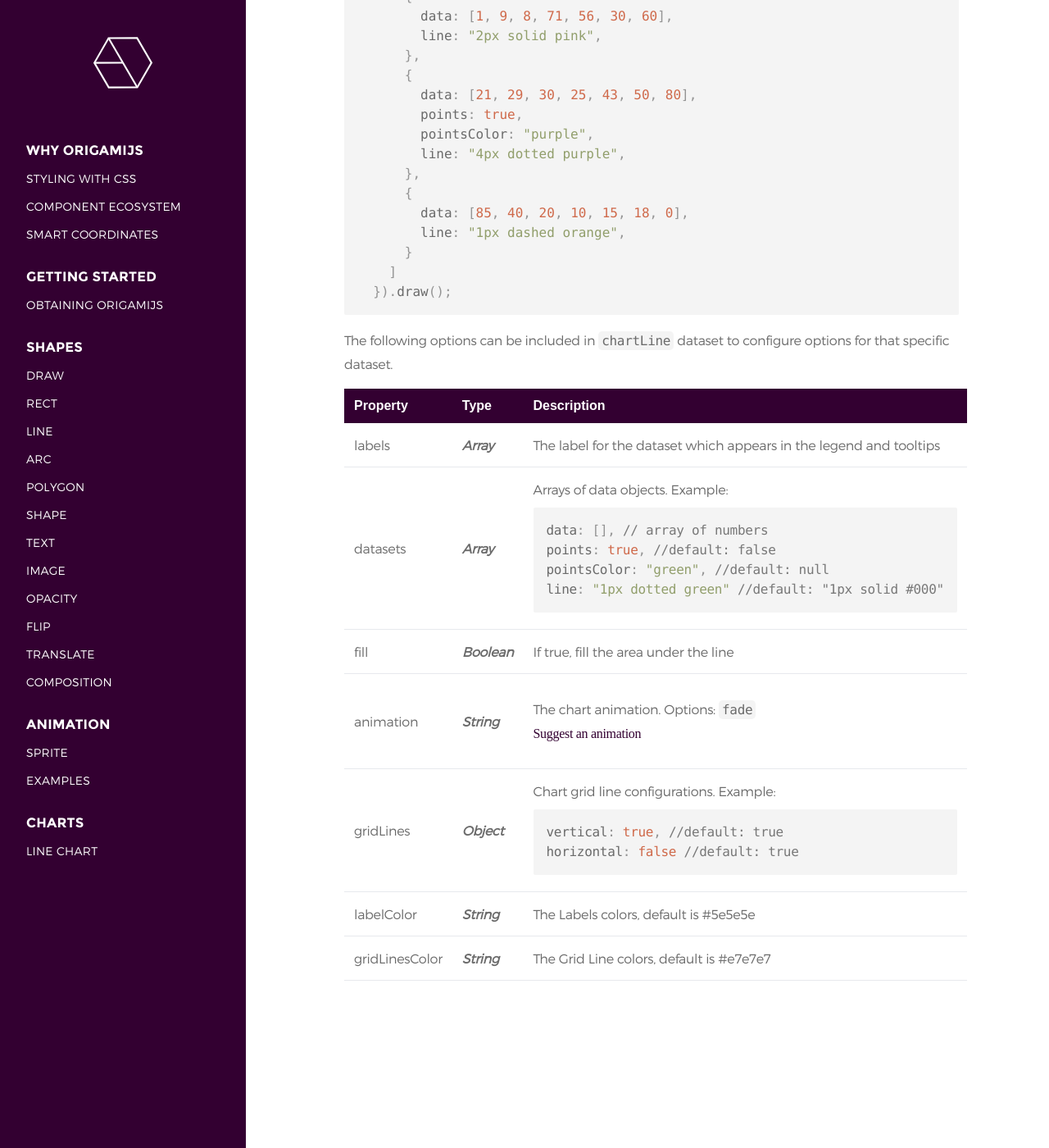
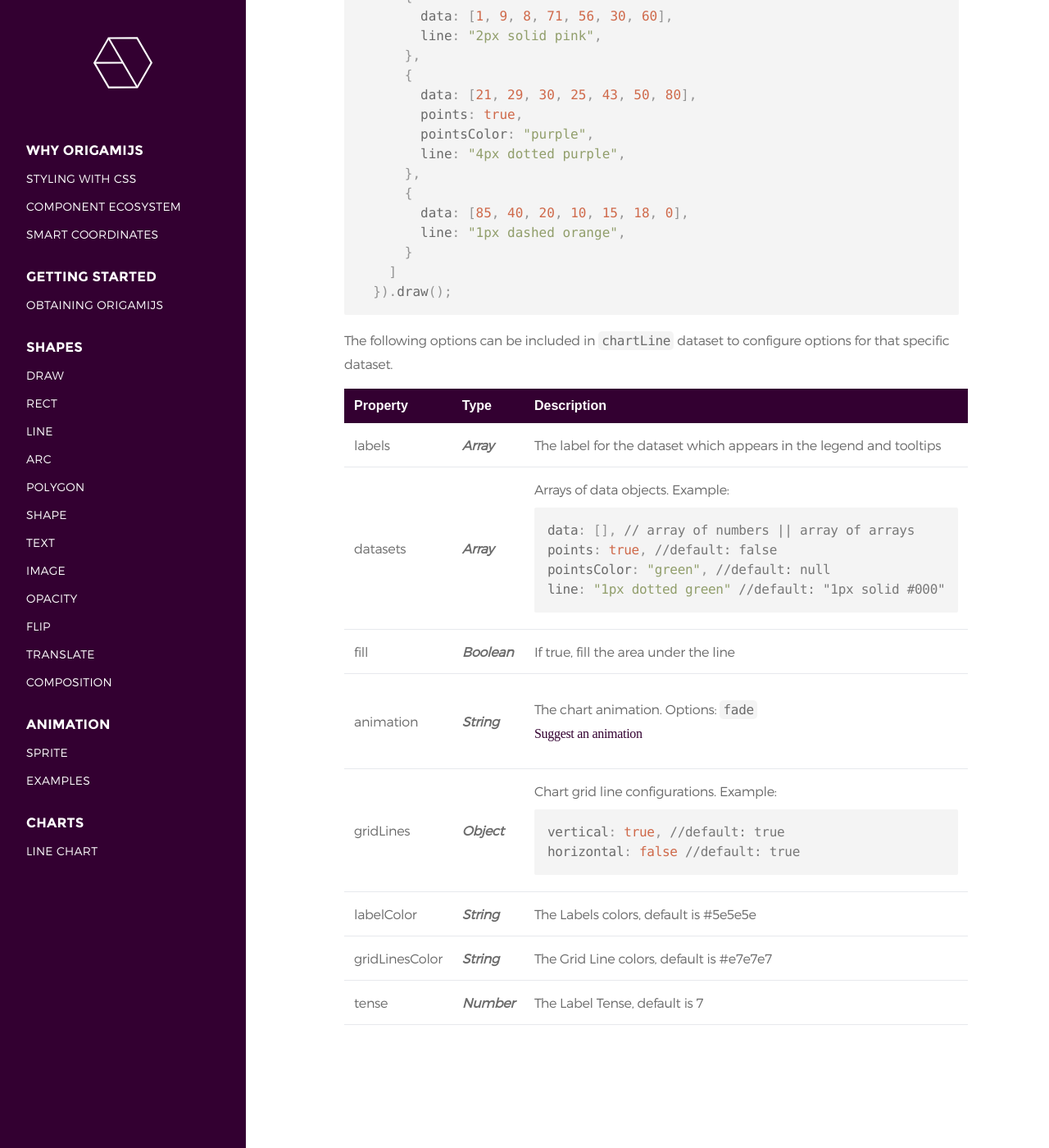
Before and after one commit to raphamorim/origamijs, a Jekyll site: the page built from _docs/5-charts.md, in a window 1280 px wide and 1400 px high, scrolled down 991 px. Shown: the whole window at 82% size. Built offline with Jekyll 4.4.1, drawn with Linux system fonts in a browser that asks for light colours; some web fonts are replaced.

Commit message:
updating chart docs

```diff
--- a/_config.yml
+++ b/_config.yml
@@ -3,7 +3,7 @@ title: Origami.js
 email: rapha850@gmail.com
 description: Official website origami.js
 baseurl: /
-url: http://origamijs.com
+url: http://0.0.0.0:9000
 domain: origamijs.com
 
 # Downlod Info
--- a/_docs/5-charts.md
+++ b/_docs/5-charts.md
@@ -62,7 +62,7 @@ The following options can be included in <code class="language-javascript">chart
   <tr>
     <td>datasets</td>
     <td><strong><i>Array</i></strong></td>
-    <td>Arrays of data objects. Example:<br><pre><code class="language-javascript">data: [], // array of numbers
+    <td>Arrays of data objects. Example:<br><pre><code class="language-javascript">data: [], // array of numbers || array of arrays
 points: true, //default: false
 pointsColor: "green", //default: null
 line: "1px dotted green" //default: "1px solid #000"</code></pre></td>
@@ -95,5 +95,10 @@ horizontal: false //default: true</code></pre>
     <td><strong><i>String</i></strong></td>
     <td>The Grid Line colors, default is #e7e7e7</td>
   </tr>
+  <tr>
+    <td>tense</td>
+    <td><strong><i>Number</i></strong></td>
+    <td>The Label Tense, default is 7</td>
+  </tr>
 </tbody>
 </table>
```
Also changed, not shown: docs/index.html (deleted, +0 -10 lines).
